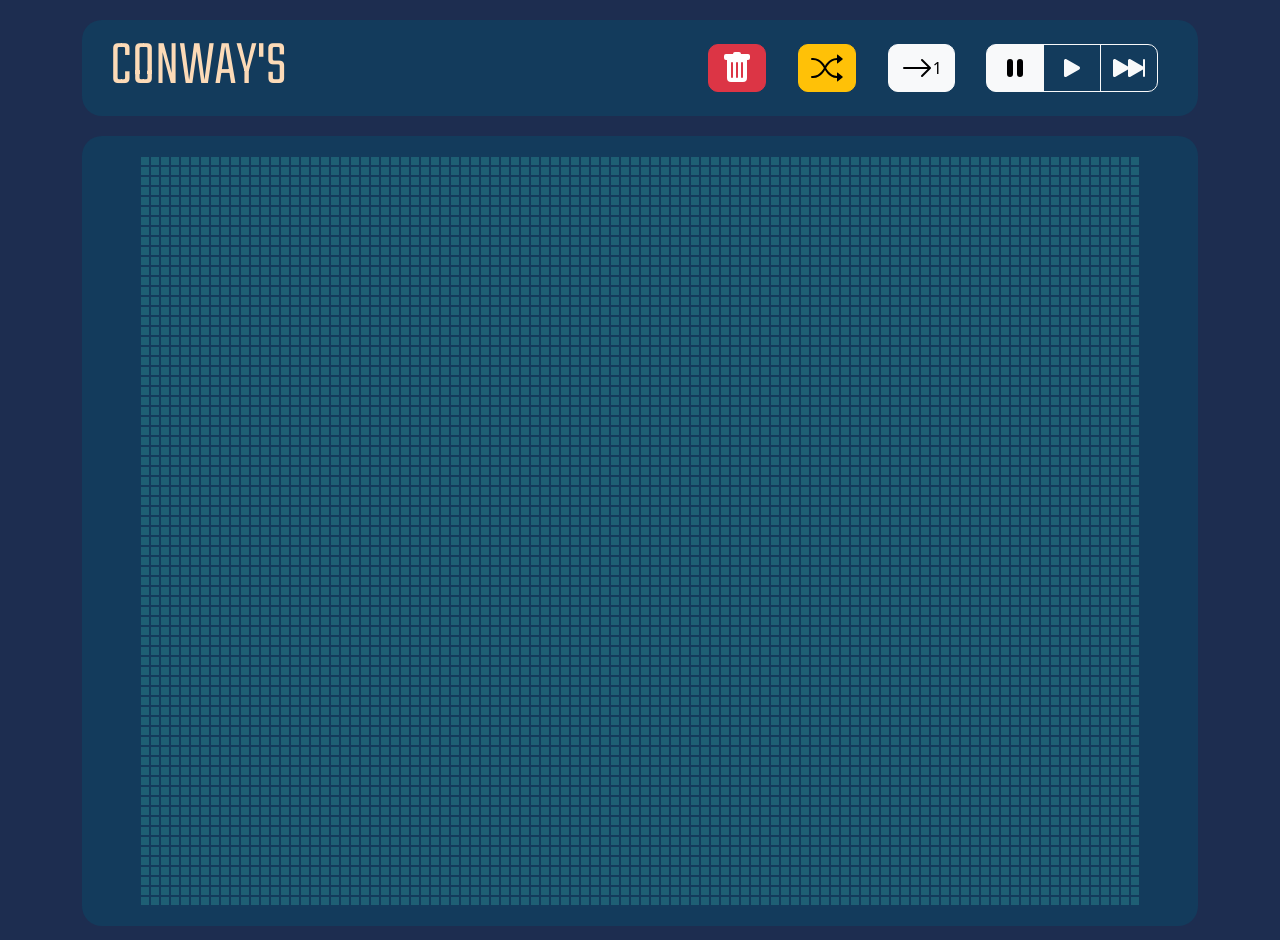
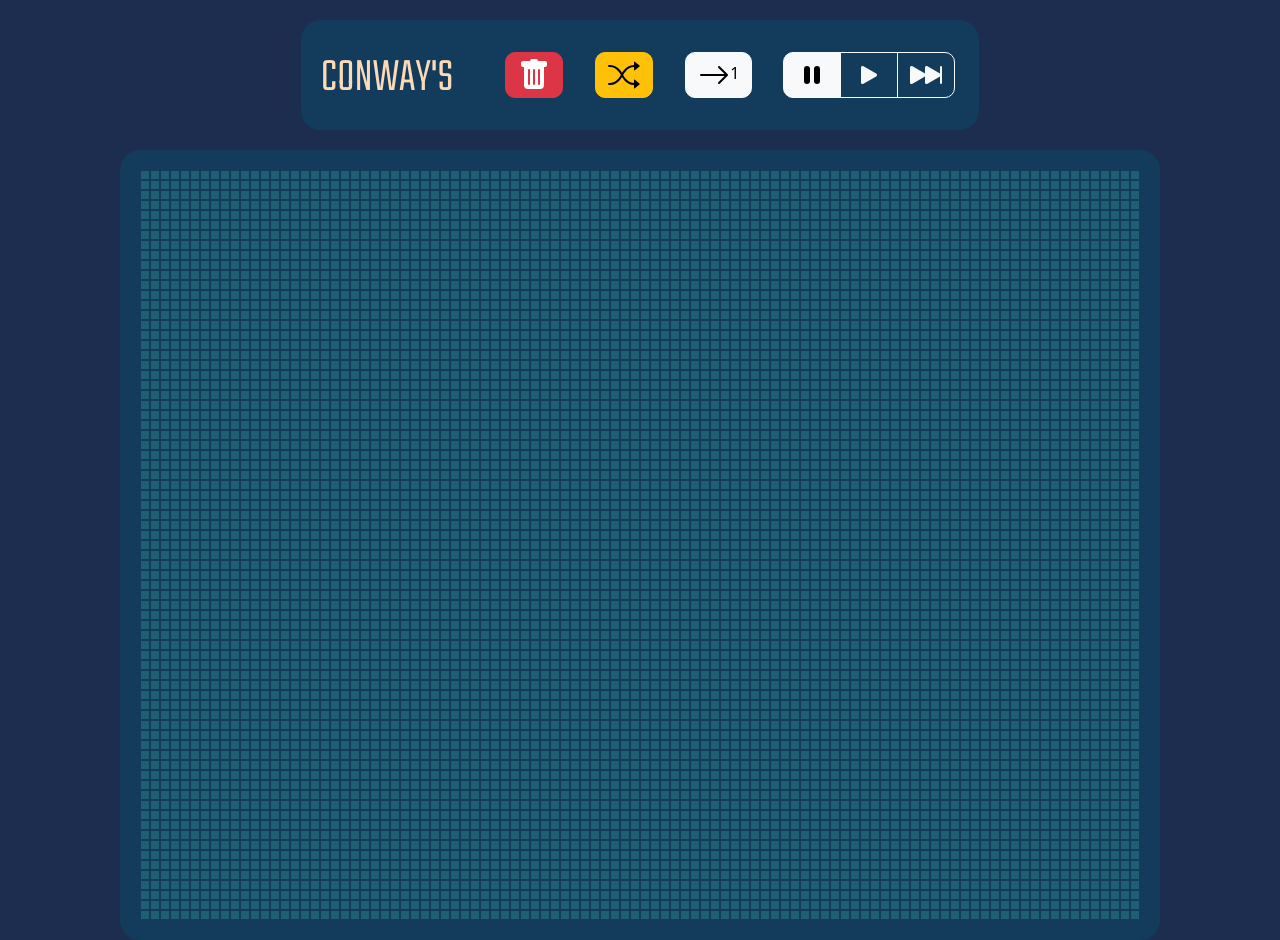
Before and after one commit to pablofsc/conway, a plain HTML site: page index.html in a window 1280 px wide. Drawn offline with nearby package versions, Linux system fonts and the light colour scheme.

Commit message:
Improve visuals

```diff
--- a/index.html
+++ b/index.html
@@ -21,25 +21,22 @@
 </head>
 
 <body>
-    <div class="container">
-        <div class="container p-0" id="container-controls">
-            <div class="row">
-                <div class="col-4 mx-3 pageTitle">
-                    <div class="container">
-                        <div class="row d-flex align-items-center">
+    <div class="container w-auto" id="container-all">
+        <div class="row justify-content-center">
+            <div class="container p-2 w-auto" id="container-controls">
+                <div class="row justify-content-between">
+                    <div class="col-2 pageTitle px-4">
                         CONWAY'S
                     </div>
-                    </div>
-                </div>
-                <div class="col d-flex justify-content-end m-4">
-                    <button type="button" class="btn btn-danger mx-3 d-flex align-items-center" id="wipe"><svg
+                    <div class="col-10 d-flex justify-content-end my-4">
+                        <button type="button" class="btn btn-danger mx-3" id="wipe"><svg
                                 xmlns="http://www.w3.org/2000/svg" width="32" height="32" fill="currentColor"
                                 class="bi bi-trash-fill" viewBox="0 0 16 16">
                                 <path
                                     d="M2.5 1a1 1 0 0 0-1 1v1a1 1 0 0 0 1 1H3v9a2 2 0 0 0 2 2h6a2 2 0 0 0 2-2V4h.5a1 1 0 0 0 1-1V2a1 1 0 0 0-1-1H10a1 1 0 0 0-1-1H7a1 1 0 0 0-1 1H2.5zm3 4a.5.5 0 0 1 .5.5v7a.5.5 0 0 1-1 0v-7a.5.5 0 0 1 .5-.5zM8 5a.5.5 0 0 1 .5.5v7a.5.5 0 0 1-1 0v-7A.5.5 0 0 1 8 5zm3 .5v7a.5.5 0 0 1-1 0v-7a.5.5 0 0 1 1 0z" />
                             </svg></button>
 
-                    <button type="button" class="btn btn-warning mx-3 d-flex align-items-center" id="random"><svg
+                        <button type="button" class="btn btn-warning mx-3" id="random"><svg
                                 xmlns="http://www.w3.org/2000/svg" width="32" height="32" fill="currentColor"
                                 class="bi bi-shuffle" viewBox="0 0 16 16">
                                 <path fill-rule="evenodd"
@@ -48,7 +45,7 @@
                                     d="M13 5.466V1.534a.25.25 0 0 1 .41-.192l2.36 1.966c.12.1.12.284 0 .384l-2.36 1.966a.25.25 0 0 1-.41-.192zm0 9v-3.932a.25.25 0 0 1 .41-.192l2.36 1.966c.12.1.12.284 0 .384l-2.36 1.966a.25.25 0 0 1-.41-.192z" />
                             </svg></button>
 
-                    <button type="button" class="btn btn-light mx-3 d-flex align-items-center" id="advanceOneCycle"><svg
+                        <button type="button" class="btn btn-light mx-3" id="advanceOneCycle"><svg
                                 xmlns="http://www.w3.org/2000/svg" width="32" height="32" fill="currentColor"
                                 class="bi bi-arrow-right" viewBox="0 0 16 16">
                                 <path fill-rule="evenodd"
@@ -65,17 +62,17 @@
                                 </svg></label>
 
                             <input type="radio" class="btn-check" name="btnradio" id="play" autocomplete="off">
-                        <label class="btn btn-outline-light d-flex align-items-center" for="play"><svg
-                                xmlns="http://www.w3.org/2000/svg" width="32" height="32" fill="currentColor"
-                                class="bi bi-play-fill" viewBox="0 0 16 16">
+                            <label class="btn btn-outline-light" for="play"><svg xmlns="http://www.w3.org/2000/svg"
+                                    width="32" height="32" fill="currentColor" class="bi bi-play-fill"
+                                    viewBox="0 0 16 16">
                                     <path
                                         d="m11.596 8.697-6.363 3.692c-.54.313-1.233-.066-1.233-.697V4.308c0-.63.692-1.01 1.233-.696l6.363 3.692a.802.802 0 0 1 0 1.393z" />
                                 </svg></label>
 
                             <input type="radio" class="btn-check" name="btnradio" id="ff" autocomplete="off">
-                        <label class="btn btn-outline-light d-flex align-items-center" for="ff"><svg
-                                xmlns="http://www.w3.org/2000/svg" width="32" height="32" fill="currentColor"
-                                class="bi bi-skip-forward-fill" viewBox="0 0 16 16">
+                            <label class="btn btn-outline-light" for="ff"><svg xmlns="http://www.w3.org/2000/svg"
+                                    width="32" height="32" fill="currentColor" class="bi bi-skip-forward-fill"
+                                    viewBox="0 0 16 16">
                                     <path
                                         d="M15.5 3.5a.5.5 0 0 1 .5.5v8a.5.5 0 0 1-1 0V8.753l-6.267 3.636c-.54.313-1.233-.066-1.233-.697v-2.94l-6.267 3.636C.693 12.703 0 12.324 0 11.693V4.308c0-.63.693-1.01 1.233-.696L7.5 7.248v-2.94c0-.63.693-1.01 1.233-.696L15 7.248V4a.5.5 0 0 1 .5-.5z" />
                                 </svg></label>
@@ -83,9 +80,12 @@
                     </div>
                 </div>
             </div>
+        </div>
 
-        <div class="container-fluid text-center" id="container-table">
+        <div class="row w-auto">
+            <div class="container text-center" id="container-table">
                 <!--buttons will be put here through js-->
+            </div>
         </div>
     </div>
 </body>
--- a/style.css
+++ b/style.css
@@ -28,25 +28,33 @@ body {
     border-style: solid;
 }
 
+#container-all {
+    width: auto;
+}
+
 #container-controls {
     background-color: #133B5C;
     padding: 0px;
     border-radius: 20px;
     margin: 20px 0 20px 0;
+
+    width: inherit;
 }
 
 #container-table {
     background-color: #133B5C;
     padding: 20px;
     border-radius: 20px;
+    line-height: 0;
 
-    line-height: 0;
+    width: auto;
 }
 
 .pageTitle {
     font-family: 'Teko', sans-serif;
-    font-size: 4em;
+    font-size: 3em;
     color: #FCDAB7;
+    padding-top: 15px;
 }
 
 .btn {
```
Lines whose indentation alone changed are shown as unchanged.
